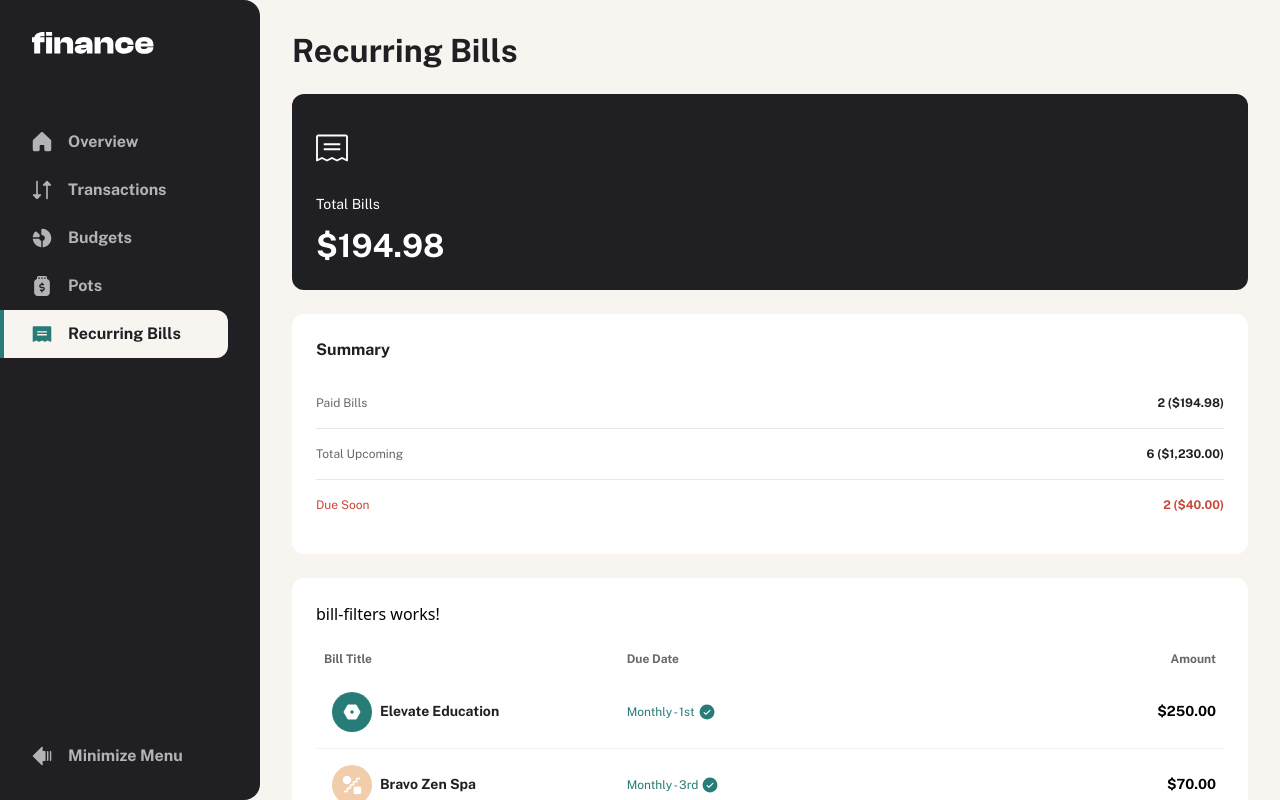
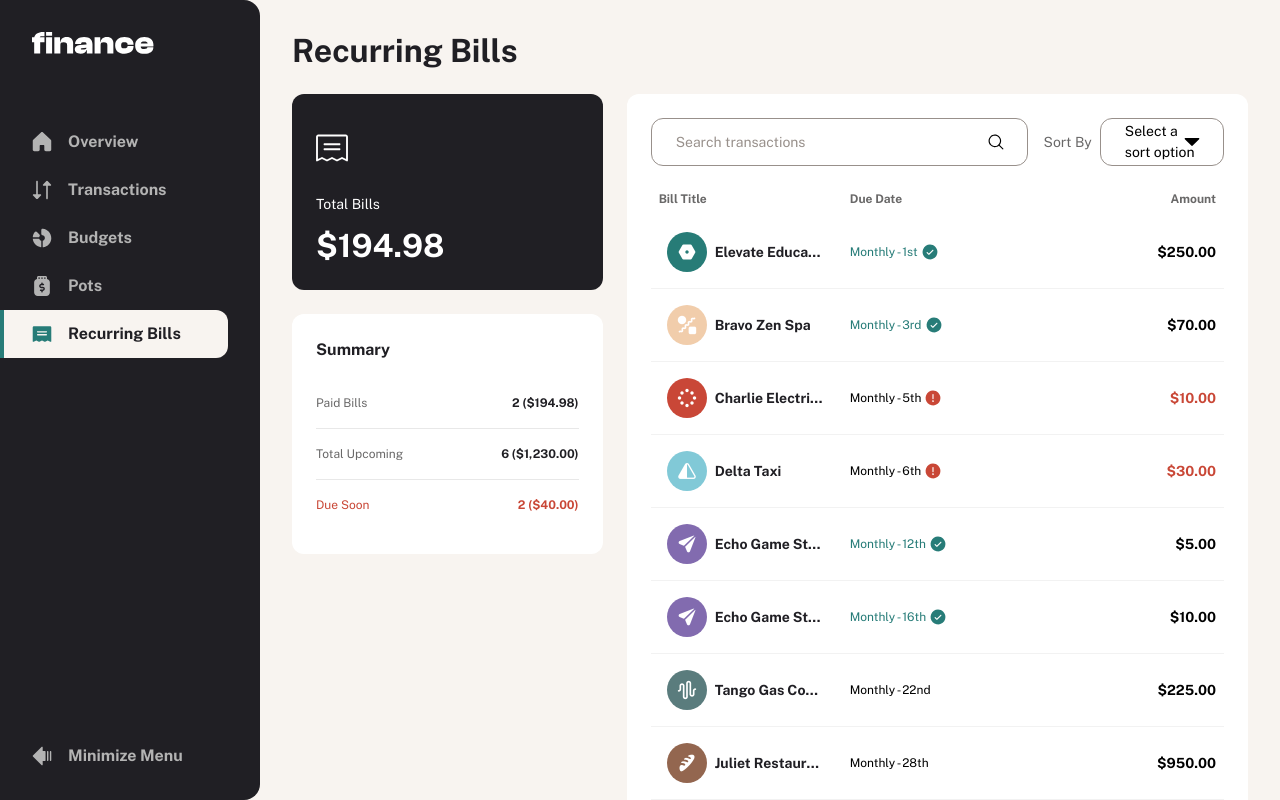
Before and after one commit to fandresh7/frontendmentor-finance-app, an Angular app: page /recurring-bills in a window 1280 px wide. Built offline with nearby package versions, Linux system fonts and the light colour scheme.

Commit message:
feat: implement bill filters component with search and sort functionality

```diff
--- a/src/app/components/bill-filters/bill-filters.html
+++ b/src/app/components/bill-filters/bill-filters.html
@@ -1 +1,61 @@
-<p>bill-filters works!</p>
+<section class="flex items-center gap-4 lg:grid lg:grid-cols-3">
+  <div class="relative grow lg:col-span-2">
+    <input
+      class="border-beige-500 text-preset-4 placeholder:text-beige-500 hover:border-grey-900 hover:text-grey-900 focus:border-grey-900 focus:text-grey-900 h-12 w-full rounded-xl border px-6 leading-none focus:outline-none"
+      type="text"
+      [ngModel]="search()"
+      (ngModelChange)="search.set($event)"
+      placeholder="Search transactions" />
+    <search-icon class="absolute top-0 right-6 bottom-0 my-auto size-4" />
+  </div>
+
+  <div
+    class="cursor-pointer"
+    (click)="toggleSortBy()"
+    (keydown)="toggleSortBy()"
+    tabindex="0"
+    cdkOverlayOrigin
+    #origin="cdkOverlayOrigin">
+    <download-icon class="block size-5 lg:hidden" />
+    <div class="relative hidden w-full items-center gap-2 lg:flex">
+      <p class="text-grey-500 text-preset-4 text-nowrap">Sort By</p>
+      <div
+        class="border-beige-500 hover:border-grey-900 hover:text-grey-900 focus:border-grey-900 focus:text-grey-900 flex h-12 w-full appearance-none items-center rounded-xl border px-6 leading-none focus:outline-none">
+        <p
+          class="text-preset-4"
+          [class.text-beige-500]="selectedSortOption() === null"
+          [class.text-grey-900]="selectedSortOption() !== null">
+          {{ selectedSortOption() || 'Select a sort option' }}
+        </p>
+      </div>
+      <chevron-down-icon
+        class="absolute top-0 right-6 bottom-0 my-auto size-4 transition-transform duration-300"
+        [class]="isSortByOpen() ? 'rotate-180' : ''" />
+    </div>
+  </div>
+
+  <ng-template
+    cdkConnectedOverlay
+    [cdkConnectedOverlayOrigin]="origin"
+    [cdkConnectedOverlayOpen]="isSortByOpen()"
+    cdkConnectedOverlayHasBackdrop
+    cdkConnectedOverlayBackdropClass="cdk-overlay-transparent-backdrop"
+    (backdropClick)="closeSortBy()"
+    (detach)="closeSortBy()">
+    <div class="max-h-96 max-w-full min-w-56 overflow-y-auto rounded-xl bg-white p-4 shadow-2xl">
+      <ul class="divide-grey-100 divide-y">
+        @for (option of sortOptions() ; track $index) {
+        <li
+          class="text-preset-4 cursor-pointer py-4 transition-colors duration-200 first:pt-0 last:pb-0"
+          (click)="selectSortOption(option)"
+          (keydown)="selectSortOption(option)"
+          tabindex="0">
+          {{ option }}
+        </li>
+        } @empty {
+        <li class="text-preset-4 cursor-pointer py-4 transition-colors duration-200 first:pt-0 last:pb-0">No sort options</li>
+        }
+      </ul>
+    </div>
+  </ng-template>
+</section>
--- a/src/app/components/bill-filters/bill-filters.ts
+++ b/src/app/components/bill-filters/bill-filters.ts
@@ -1,9 +1,33 @@
-import { ChangeDetectionStrategy, Component } from '@angular/core'
+import { ChangeDetectionStrategy, Component, input, model, signal } from '@angular/core'
+import { OverlayModule } from '@angular/cdk/overlay'
+import { FormsModule } from '@angular/forms'
+
+import { SearchIcon, ChevronDownIcon, DownloadIcon } from '@shared/components/icons/icons'
 
 @Component({
   selector: 'bill-filters',
-  imports: [],
+  imports: [OverlayModule, FormsModule, SearchIcon, ChevronDownIcon, DownloadIcon],
   templateUrl: './bill-filters.html',
   changeDetection: ChangeDetectionStrategy.OnPush
 })
-export class BillFilters {}
+export class BillFilters {
+  sortOptions = input<string[]>([])
+
+  search = model<string>('')
+  selectedSortOption = model<string | null>(null)
+
+  isSortByOpen = signal<boolean>(false)
+
+  toggleSortBy() {
+    this.isSortByOpen.set(!this.isSortByOpen())
+  }
+
+  closeSortBy() {
+    this.isSortByOpen.set(false)
+  }
+
+  selectSortOption(option: string) {
+    this.selectedSortOption.set(option)
+    this.closeSortBy()
+  }
+}
--- a/src/app/pages/recurring-bills/recurring-bills.html
+++ b/src/app/pages/recurring-bills/recurring-bills.html
@@ -1,6 +1,8 @@
 <section class="flex flex-col gap-6">
   <h1 class="text-preset-1 text-grey-900">Recurring Bills</h1>
 
+  <section class="flex flex-col gap-6 xl:grid xl:grid-cols-[1fr_2fr]">
+    <section class="flex flex-col gap-6 lg:grid lg:grid-cols-2 xl:flex xl:grow">
       <card background="bg-grey-900">
         <section class="flex items-center gap-6 text-white md:flex-col md:items-start md:gap-8">
           <recurrent-bills-icon2 class="block md:mt-4" />
@@ -30,7 +32,9 @@
           </li>
         </ul>
       </card>
+    </section>
 
+    <section>
       <card>
         <bill-filters />
 
@@ -63,3 +67,5 @@
         </pagination>
       </card>
     </section>
+  </section>
+</section>
```
Lines whose indentation alone changed are shown as unchanged.
